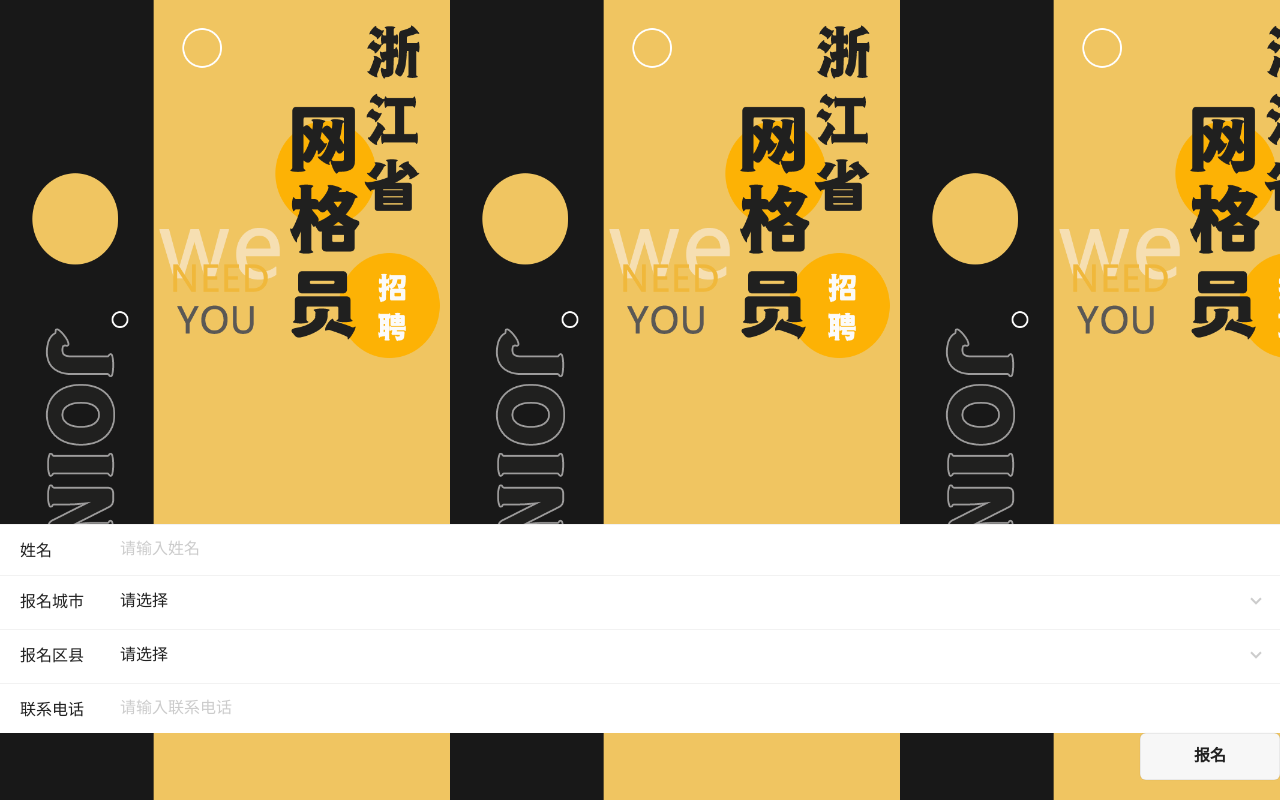
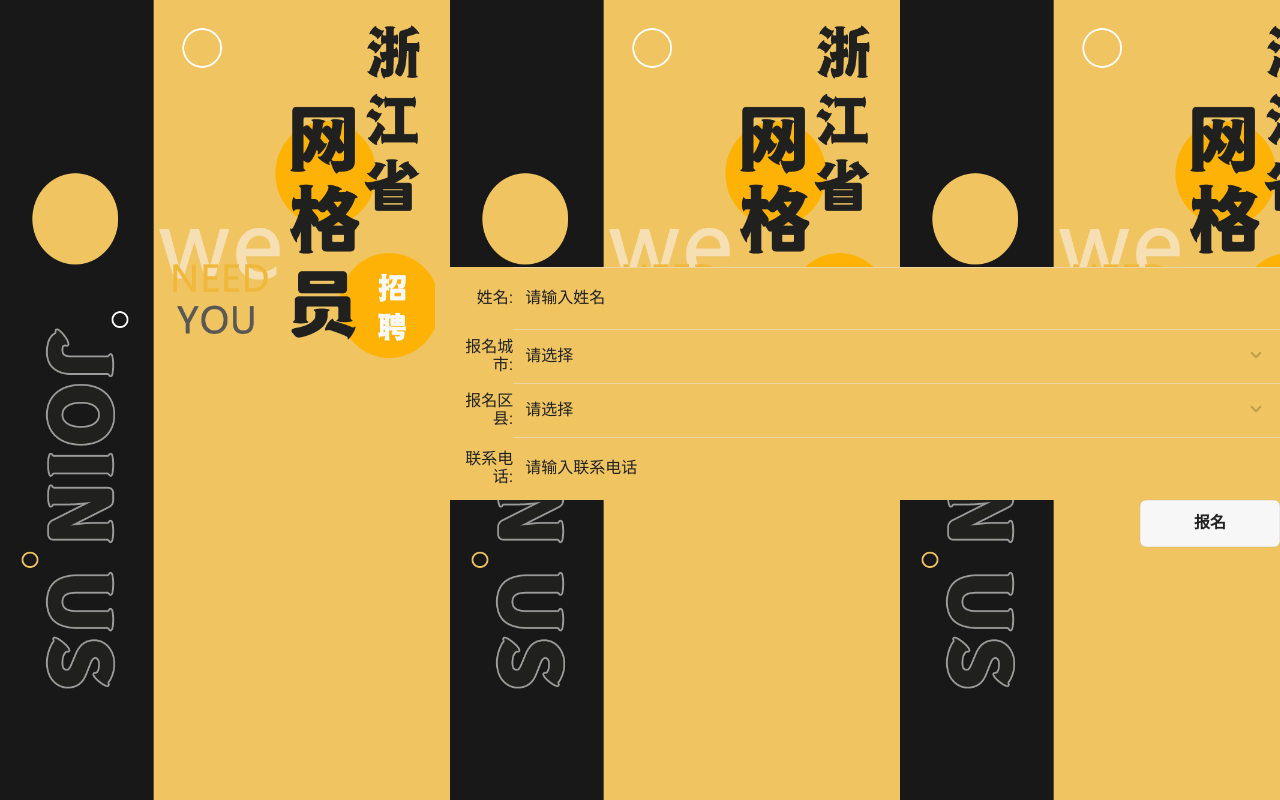
Before and after one commit to Jin-1999/H5ui-recruitment, a plain HTML site: page signUp.html in a window 1280 px wide. Drawn offline with Linux system fonts and the light colour scheme; no server answers.

Commit message:
🌈 style: 样式更改

```diff
--- a/signUp.html
+++ b/signUp.html
@@ -16,13 +16,60 @@
             background-size: contain;
         }
 
+        input::placeholder,
+        textarea::placeholder {
+            color: #212121
+        }
+
+        .h5ui-group {
+            margin-bottom: 30%;
+        }
+
+        .h5ui-form,
+        .h5ui-select>select {
+            background: #f0c561;
+        }
+
+        .h5ui-form-input {
+            padding-top: 20px;
+            padding-right: 10px;
+            padding-bottom: 20px;
+            padding-left: 90px;
+            background: #f0c561;
+        }
+
+        .h5ui-form-label {
+            padding-top: 20px;
+            padding-bottom: 20px;
+            background: #f0c561;
+        }
+
+        .h5ui-select {
+            padding-left: 90px;
+        }
+
+        .h5ui-form-label {
+            text-align: right;
+            width: 78px;
+            margin: 0;
+            color: #212121;
+            position: absolute;
+            padding: 0;
+            height: 100%;
+            font-size: 16px;
+            display: flex;
+            align-items: center;
+            justify-content: flex-end;
+            padding-left: 10px;
+        }
+
         .main {
             position: absolute;
             bottom: 0;
             right: 0;
             display: flex;
             flex-direction: column;
-            width: 100%;
+            width: 66%;
         }
 
         .h5ui-modal_share .modal-header {
@@ -54,12 +101,12 @@
         </div>
         <div class="h5ui-group">
             <div class="h5ui-form">
-                <label for="name" class="h5ui-form-label">姓名</label>
+                <label for="name" class="h5ui-form-label">姓名:</label>
                 <input type="text" id="name" class="h5ui-form-input" placeholder="请输入姓名">
             </div>
 
             <div class="h5ui-form">
-                <label class="h5ui-form-label" for="city">报名城市</label>
+                <label class="h5ui-form-label" for="city">报名城市:</label>
                 <div class="h5ui-select">
                     <select name="city" id="city">
                         <option value="0">请选择</option>
@@ -68,7 +115,7 @@
             </div>
 
             <div class="h5ui-form">
-                <label class="h5ui-form-label" for="area">报名区县</label>
+                <label class="h5ui-form-label" for="area">报名区县:</label>
                 <div class="h5ui-select">
                     <select name="area" id="area">
                         <option value="0">请选择</option>
@@ -77,8 +124,9 @@
             </div>
 
             <div class="h5ui-form">
-                <label for="phone" class="h5ui-form-label">联系电话 </label>
-                <input type="text" id="phone" class="h5ui-form-input" placeholder="请输入联系电话  ">
+                <label for="phone" class="h5ui-form-label">联系电话:</label>
+                <input type="text" id="phone" class="h5ui-form-input" placeholder="请输入联系电话" <input type="text"
+                    onkeyup="value=value.replace(/[^\d]/g,'')">
             </div>
 
             <div style="text-align:right">
@@ -161,7 +209,7 @@
     // 赋值城市
     const setCityOption = (data) => {
         const a = data.map(city => city.nodeName)
-        let html = ''
+        let html = '<option value="">请选择</option>'
         a.forEach(city => {
             html += `<option value="${city}">${city}</option>`
         })
@@ -177,7 +225,7 @@
                 a = v.children.map(v => v.nodeName)
             }
         })
-        let html = ''
+        let html = '<option value="">请选择</option>'
         a.forEach(area => {
             html += `<option value="${area}">${area}</option>`
         })
@@ -200,6 +248,15 @@
                     $('.h5ui-toptips_error').hide()
                 }, 2000);
                 return false
+            } else {
+                if (data[key] == '请选择') {
+                    $('.h5ui-toptips_error span').text(map[key])
+                    $('.h5ui-toptips_error').show()
+                    setTimeout(() => {
+                        $('.h5ui-toptips_error').hide()
+                    }, 2000);
+                    return false
+                }
             }
         }
         return true
@@ -241,17 +298,19 @@
     // 关闭弹窗
     const exit = () => {
         $('#modal-example').hide()
+        history.back()
     }
 
 
-
+    // 电话输入
+    const changePhone = (e) => {
+        console.log()
+    }
 
     $('#city').change(function () {
         const val = $(this).val()
         setAreaOption(val)
     })
-
-
 
     $('.h5ui-toptips_error').hide()
     getCity().then(() => {
```
Also changed, not shown: index.html (+4 -2 lines).
